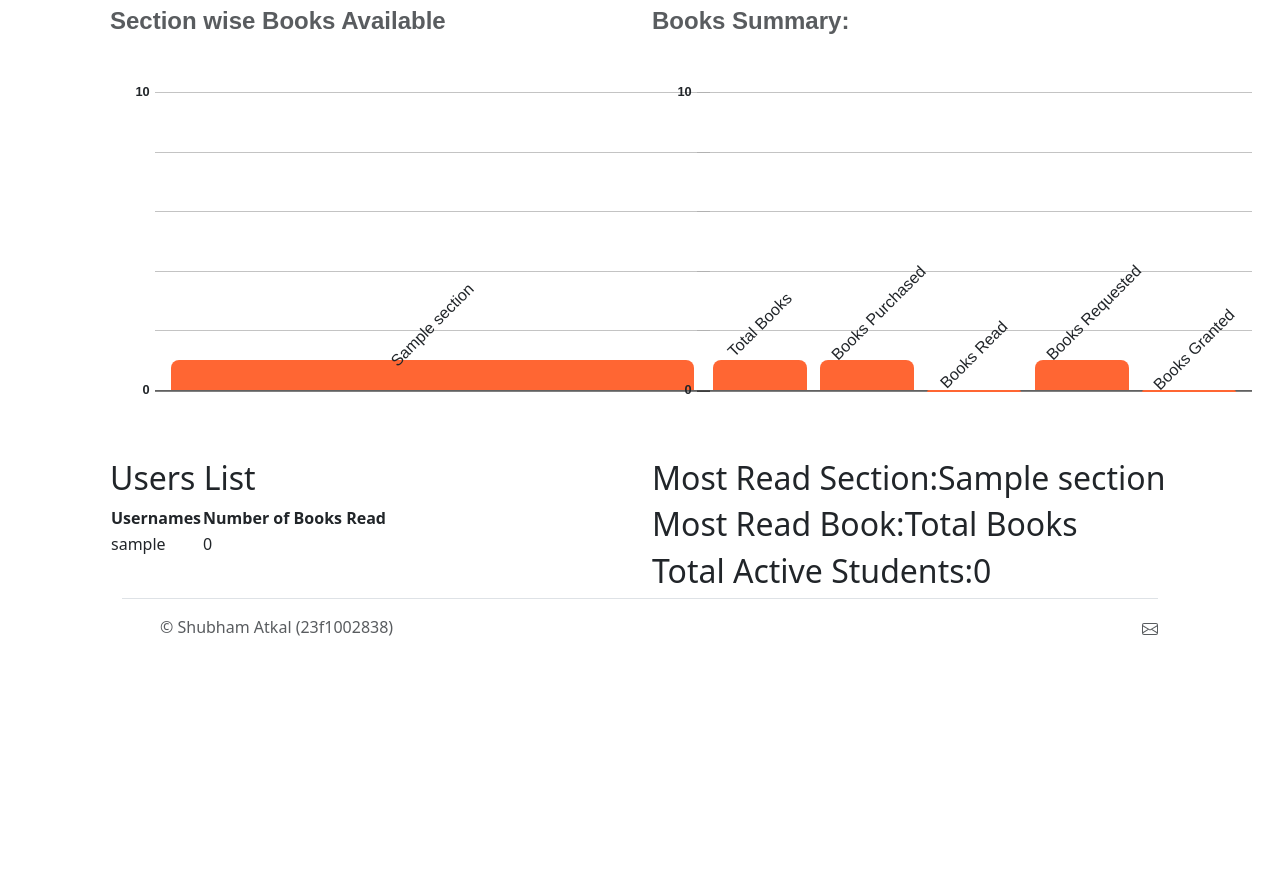
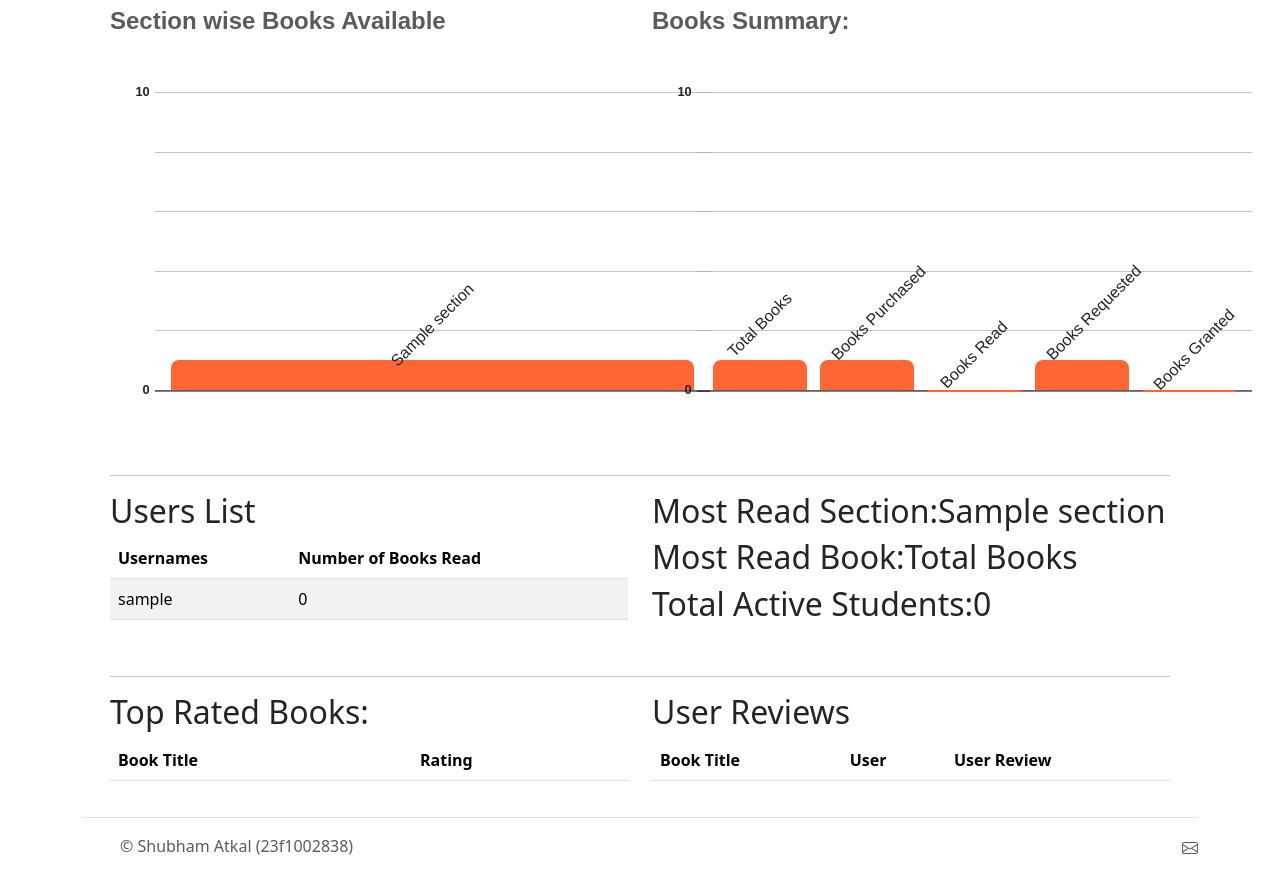
Before and after one commit to shubhamatkal/MAD1-Project, a Flask app: page /library/stats in a window 1280 px wide. Shown: the part 98-972 px from the top of the page. Before the commit the page ends 734 px from the top, so only its background shows below. Run offline with Flask 3, Linux system fonts and the light colour scheme; the visitor is signed in with stand-in values (Sample User, id 1); tables that the repository leaves empty hold one stand-in row (values such as "Sample post"); lists and menus that the app fills with data are empty.

Commit message:
this is final add

```diff
--- a/root/code/app.py
+++ b/root/code/app.py
@@ -120,6 +120,21 @@ def user_dashboard():
     book_list = []
     section_list = []
     for book in books:
+        book_id = book.id
+        avg_rating = UserBook.query.filter_by(book_id=book_id, status = 'completed').all()
+        if avg_rating:
+            avg_rating_ = 0
+            n = 0
+            for rating in avg_rating:
+                if rating.rating != "":
+                    avg_rating_ += int(rating.rating)
+                    n += 1
+            if n != 0:
+                avg_rating = avg_rating_/n
+            else:
+                avg_rating = "Error"
+        else:
+            avg_rating = "-"
         section = Section.query.get(book.section_id)
         if search_keyword != "sample":
             if search_keyword != None:
@@ -129,7 +144,8 @@ def user_dashboard():
                         'title': book.book_title,
                         'section': section.section_title,
                         'author': book.author,
-                        'id': book.id
+                        'id': book.id,
+                        'rating': avg_rating
                         }
                     book_list.append(book_dict)
         else:
@@ -138,7 +154,8 @@ def user_dashboard():
                 'title': book.book_title,
                 'section': section.section_title,
                 'author': book.author,
-                'id': book.id
+                'id': book.id,
+                'rating': avg_rating
             }
             book_list.append(book_dict)
     #for sections
@@ -224,12 +241,18 @@ def user_books():
     for user_book in user_books:
         book = Book.query.get(user_book.book_id)
         section_ = Section.query.get(book.section_id)
+        your_rating_ = user_book.rating
+        if your_rating_ == None:
+            your_rating = "Not Rated"
+        else:
+            your_rating = your_rating_
         if book:
             book_dict = {
                 'title': book.book_title,
                 'section': section_.section_title,
                 'author': book.author,
-                'id': book.id
+                'id': book.id,
+                'rating': your_rating
             }
             completed_books.append(book_dict)
     print(completed_books, "this is completed books")
@@ -363,6 +386,47 @@ def view_book():
         return redirect(url_for('user_dashboard'))
     book_link = book.link
     return render_template('viewbook.html', pdfLink=book_link)
+
+
+@app.route('/user/ratebook', methods=['GET', 'POST'])
+def rate():
+    if 'user_id' not in session:
+        flash('Please login to continue')
+        return redirect(url_for('user_login'))
+    user_id = session['user_id']
+    if request.method == 'POST':
+        book_id = request.form.get('book_id')
+        user_id = user_id
+        rating = request.form.get('rating')
+        user_book = UserBook.query.filter_by(user_id=user_id, book_id=book_id, status = 'completed').first()
+        if user_book:
+            user_book.rating = rating
+            user_book.review = request.form.get('review')
+            db.session.commit()
+            return redirect(url_for('user_books'))
+    book_id = request.args.get('book_id')
+
+    if UserBook.query.filter_by(user_id=user_id, book_id=book_id, status='completed', rating="").first():
+        book = Book.query.get(book_id)
+        if not book:
+            flash('Book not found')
+            return redirect(url_for('user_dashboard'))
+        book = {
+            'id': book.id,
+            'title': book.book_title,
+            'author': book.author,
+            'image': book.Image
+        }
+        user_id = session['user_id']
+        user = User.query.get(user_id)
+        firstname_ = user.firstname
+        userinfo = {"Name": firstname_, 'userid': user_id}
+        print("rendering rate")
+        return render_template('rate.html', book=book, userinfo=userinfo)
+    else:
+        flash('Book already rated')
+        return redirect(url_for('user_books'))
+
 
 @app.route('/user/stats')
 def user_stats():
@@ -811,9 +875,6 @@ def library_stats():
     total_books_purchased = len(UserBook.query.filter_by(paid = True).all())
     total_books_requested = len(BookRequests.query.all())
     total_books_granted = len(UserBook.query.filter_by(status='accepted').all())
-    total_books_rejected = len(BookRequests.query.all()) - total_books_granted
-    total_books_returned = len(UserBook.query.filter_by(status='completed').all())
-    total_books_current = len(UserBook.query.filter_by(status='accepted').all())
     lib_info = {"Name": libname}
     #section wise books published
     sections = {}
@@ -829,7 +890,6 @@ def library_stats():
     books_stats['Books Granted'] = total_books_granted
 
     # list all total registered users , active users
-    total_users = len(User.query.all())
     users_list = User.query.all()
     users_list_ = {}
     for user in users_list:
@@ -845,7 +905,22 @@ def library_stats():
     most_liked_section = max(section_books, key=section_books.get)
     most_read_book = max(books_stats, key=books_stats.get)
 
-    return render_template('stats-lib.html', libinfo = lib_info,sections= sections, books_stats = books_stats,users_list = sorted_users_list, active_users = active_users, most_liked_section = most_liked_section, most_read_book = most_read_book)
+    #top rated books
+    top_rated_books = UserBook.query.filter_by(status='completed').order_by(UserBook.rating.desc()).limit(5)
+    top_rated_books_ = {}
+    for book in top_rated_books:
+        book_ = Book.query.get(book.book_id)
+        top_rated_books_[book_.book_title] = book.rating
+    #all availbe user reviews
+    user_reviews = UserBook.query.filter_by(status='completed').all()
+    user_reviews_ = {}
+    for review in user_reviews:
+        if review.review != "":
+            user_ = User.query.get(review.user_id)
+            user_name = user_.firstname
+            book_ = Book.query.get(review.book_id)
+            user_reviews_[book_.book_title] = [review.review, user_name]
+    return render_template('stats-lib.html',top_rated_books = top_rated_books_,user_reviews = user_reviews_ ,  libinfo = lib_info,sections= sections, books_stats = books_stats,users_list = sorted_users_list, active_users = active_users, most_liked_section = most_liked_section, most_read_book = most_read_book)
 
 
 @app.route('/forgot_password')
--- a/root/code/templates/stats-lib.html
+++ b/root/code/templates/stats-lib.html
@@ -56,10 +56,11 @@
 		</div>
 	</div>
 	<br><br><br><br><br><br>
+	<hr>
 	<div class="row">
 		<div class="col-md-6">
 			<h2>Users List</h2>
-			<table>
+			<table class="table table-scroll table-striped">
 				<thead>
 					<tr>
 						<th scope="col">Usernames</th>
@@ -81,6 +82,53 @@
 			<h2>Most Read Book:{{most_read_book}}</h2>
 			<h2>Total Active Students:{{active_users}}</h2>
 		</div>
+
+	</div>
+	<br>
+	<hr>
+	<div class="row">
+		<div class="col-md-6">
+			<h2>Top Rated Books:</h2>
+			<table class="table table-scroll table-striped">
+				<thead>
+					<tr>
+						<th scope="col">Book Title</th>
+						<th scope="col">Rating</th>
+					</tr>
+				</thead>
+				<tbody>
+					{% for book, rating in top_rated_books.items() %}
+						<tr>
+							<td>{{ book }}</td>
+							<td>{{ rating }}</td>
+						</tr>
+					{% endfor %}
+				</tbody>
+			</table>
+		</div>
+
+		<div class="col-md-6">
+			<h2>User Reviews</h2>
+			<table class="table table-scroll table-striped">
+				<thead>
+					<tr>
+						<th scope="col">Book Title</th>
+						<th scope="col">User</th>
+						<th scope="col">User Review</th>
+					</tr>
+				</thead>
+				<tbody>
+					{% for book, review in user_reviews.items() %}
+						<tr>
+							<td>{{ book }}</td>
+							<td>{{ review[1] }}</td>
+							<td>{{ review[0] }}</td>
+						</tr>
+					{% endfor %}
+				</tbody>
+			</table>
+		</div>
+	</div>
 	</div>
 	{% include 'footer.html' %}
 </body>
--- a/root/code/templates/userbooks.html
+++ b/root/code/templates/userbooks.html
@@ -76,6 +76,7 @@
                         <th>Title</th>
                         <th>Section</th>
                         <th>Author</th>
+                        <th>Your Rating</th>
                         <th>Action</th>
                     </tr>
                 </thead>
@@ -87,7 +88,10 @@
                                 <td>{{ book["title"] }}</td>
                                 <td>{{ book["section"] }}</td>
                                 <td>{{ book["author"] }}</td>
-                                <td><a href="{{ url_for('view_book', book_id=book['id']) }}">View</a></td>
+                                <td>{{ book["rating"] }}</td>
+                                <td><a href="{{ url_for('view_book', book_id=book['id']) }}">View</a>
+                                    <a href="{{url_for('rate', book_id=book['id'])}}">Rate</a>
+                                </td>
                             </tr>
                         {% endfor %}
                     {% else %}
--- a/root/code/templates/userdash.html
+++ b/root/code/templates/userdash.html
@@ -56,6 +56,7 @@
                   <th>Title</th>
                   <th>Section</th>
                   <th>Author</th>
+                  <th>Avg Rating(5)</th>
                   <th>Action</th>
                 </tr>
               </thead>
@@ -67,6 +68,7 @@
                               <td>{{ book["title"] }}</td>
                               <td>{{ book["section"] }}</td>
                               <td>{{ book["author"] }}</td>
+                              <td>{{ book['rating']}}</td>
                               <td><a href="{{ url_for('request_book', book_id=book['id']) }}">Request</a></td>
                           </tr>
                       {% endfor %}
```
Also changed, not shown: root/code/templates/rate.html (added, +43 -0 lines).
